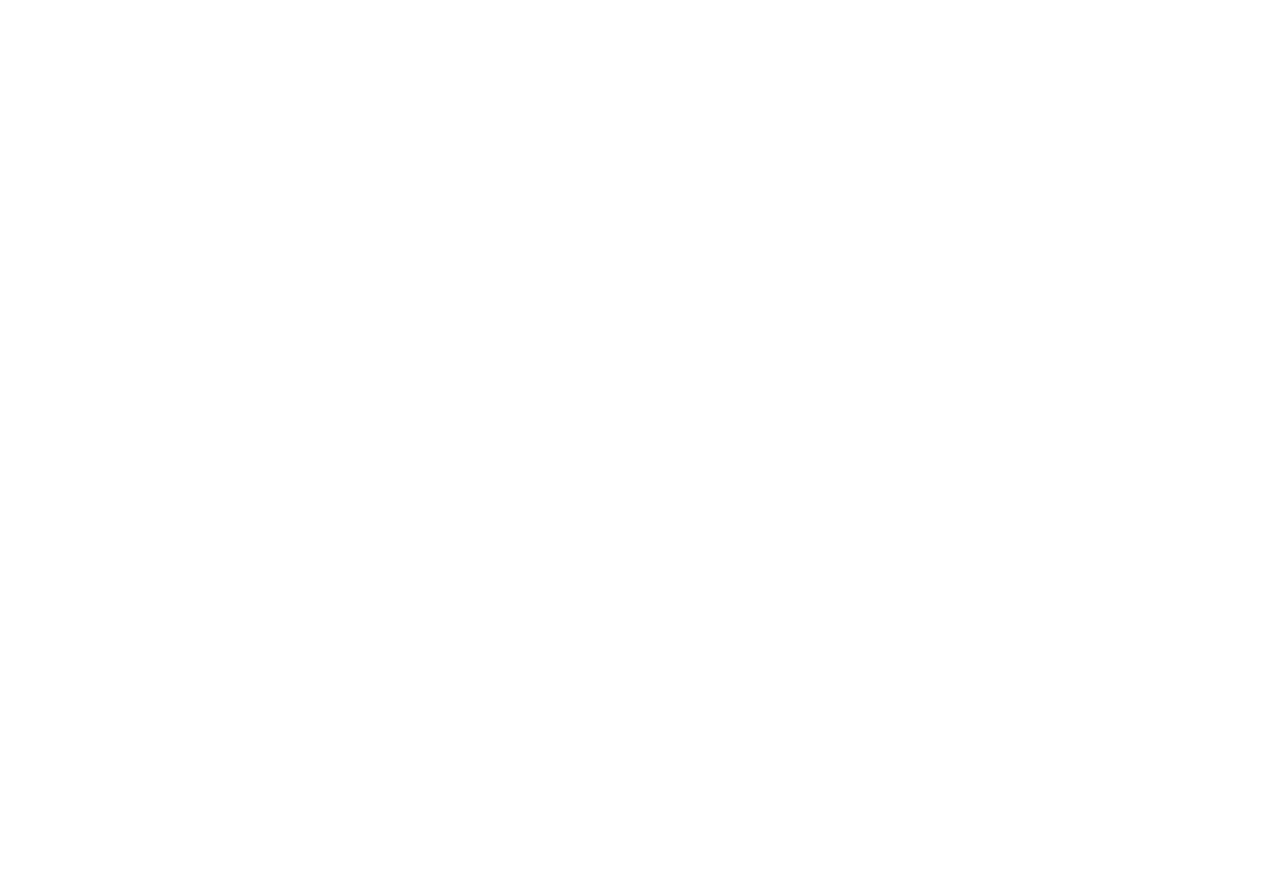
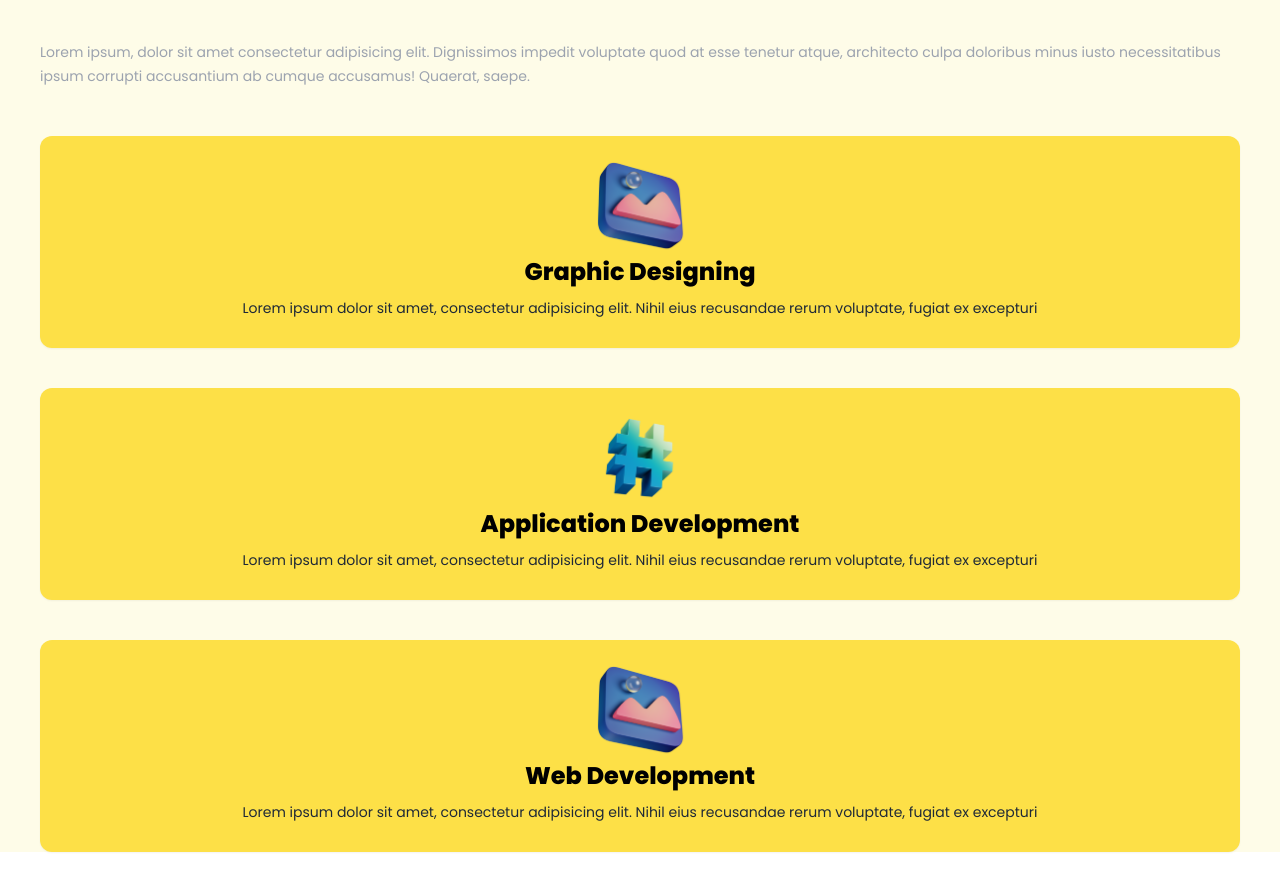
Before and after one commit to bklanuradha/Portfolio-Website-nextjs-tailwind, a Next.js app: page / in a window 1280 px wide. Shown: the part 920-1810 px from the top of the page. Before the commit the page ends 824 px from the top, so only its background shows below. Built offline with nearby package versions, Linux system fonts and the light colour scheme.

Commit message:
created-services-page

```diff
--- a/pages/index.tsx
+++ b/pages/index.tsx
@@ -3,6 +3,8 @@
 
 // Images
 import profileImage from "../public/p2.png";
+import graphicDesign from "../public/design.png";
+import code from "../public/code.png";
 
 // Icons
 import { BsFillMoonStarsFill } from "react-icons/bs";
@@ -49,7 +51,9 @@
           {/* hero */}
 
           <div className="text-center p-10">
-            <h1 className="text-5xl font-bold text-yellow-400">Lakshmi Anuradha</h1>
+            <h1 className="text-5xl font-bold text-yellow-400">
+              Lakshmi Anuradha
+            </h1>
 
             <h3 className="text-2xl py-4">Frontend Developer</h3>
             <p className="text-sm py-4 text-gray-400 leading-6">
@@ -75,7 +79,77 @@
 
           {/* profile */}
           <div className="m-auto relative bg-gradient-to-b from-yellow-200 w-80 h-80 p-5 mt-20 rounded-full">
-            <Image src={profileImage} alt="profile image" layout="fill" objectFit="cover" />
+            <Image
+              src={profileImage}
+              alt="profile image"
+              layout="fill"
+              objectFit="cover"
+            />
+          </div>
+        </section>
+
+        {/* services */}
+        <section>
+          <div>
+            <h2 className="text-5xl py-10 font-bold opacity-60">
+              Services I Offer
+            </h2>
+            <p className="text-sm py-2 text-gray-400 leading-6">
+              Lorem ipsum, dolor sit amet consectetur adipisicing elit.
+              Dignissimos impedit voluptate quod at esse tenetur atque,
+              architecto culpa doloribus minus iusto necessitatibus ipsum
+              corrupti accusantium ab cumque accusamus! Quaerat, saepe.
+            </p>
+          </div>
+
+          {/* services cards */}
+          <div>
+            {/* card */}
+            <div className=" bg-yellow-300 text-center shadow-sm p-5 rounded-xl my-10">
+              <Image
+                src={graphicDesign}
+                alt="design image"
+                width={100}
+                height={100}
+                className="inline"
+              />
+              <h2 className="text-2xl font-bold">Graphic Designing</h2>
+              <p className="text-sm py-2 text-gray-800 leading-6">
+                Lorem ipsum dolor sit amet, consectetur adipisicing elit. Nihil
+                eius recusandae rerum voluptate, fugiat ex excepturi{" "}
+              </p>
+            </div>
+
+            <div className=" bg-yellow-300 text-center shadow-sm p-5 rounded-xl my-10">
+              <Image
+                src={code}
+                alt="design image"
+                width={100}
+                height={100}
+                className="inline"
+              />
+              <h2 className="text-2xl font-bold">Application Development</h2>
+              <p className="text-sm py-2 text-gray-800 leading-6">
+                Lorem ipsum dolor sit amet, consectetur adipisicing elit. Nihil
+                eius recusandae rerum voluptate, fugiat ex excepturi{" "}
+              </p>
+            </div>
+
+            <div className=" bg-yellow-300 text-center shadow-sm p-5 rounded-xl my-10">
+              <Image
+                src={graphicDesign}
+                alt="design image"
+                width={100}
+                height={100}
+                className="inline"
+              />
+              <h2 className="text-2xl font-bold">Web Development</h2>
+              <p className="text-sm py-2 text-gray-800 leading-6">
+                Lorem ipsum dolor sit amet, consectetur adipisicing elit. Nihil
+                eius recusandae rerum voluptate, fugiat ex excepturi{" "}
+              </p>
+            </div>
+
           </div>
         </section>
       </main>
```
